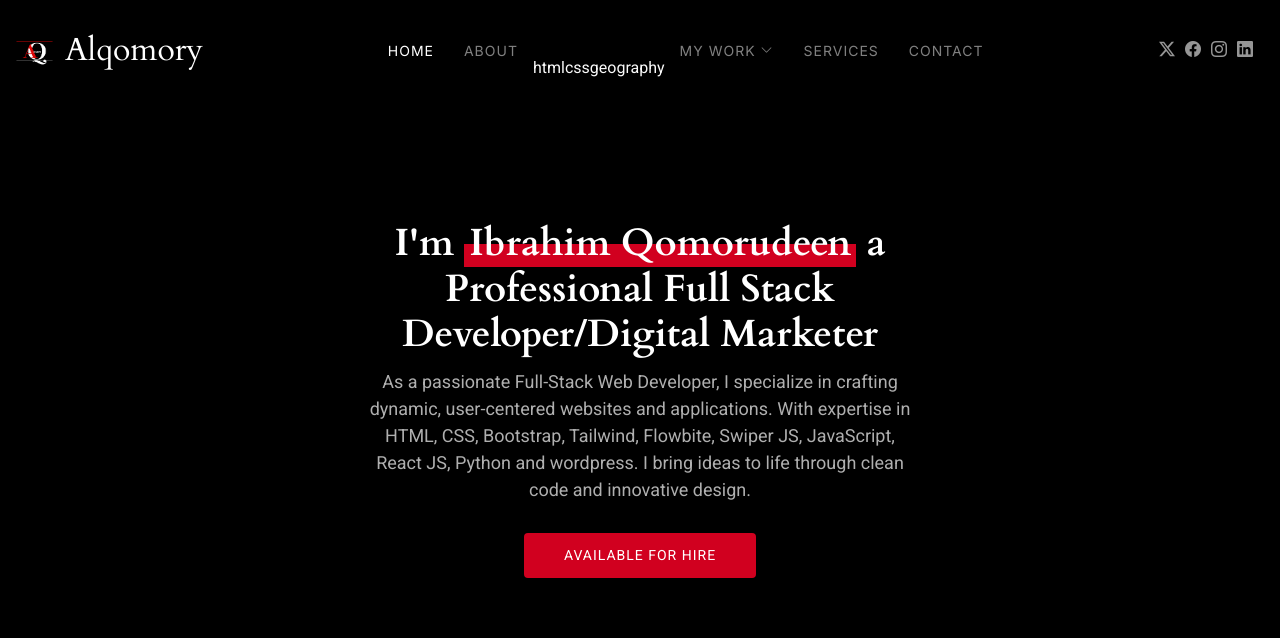
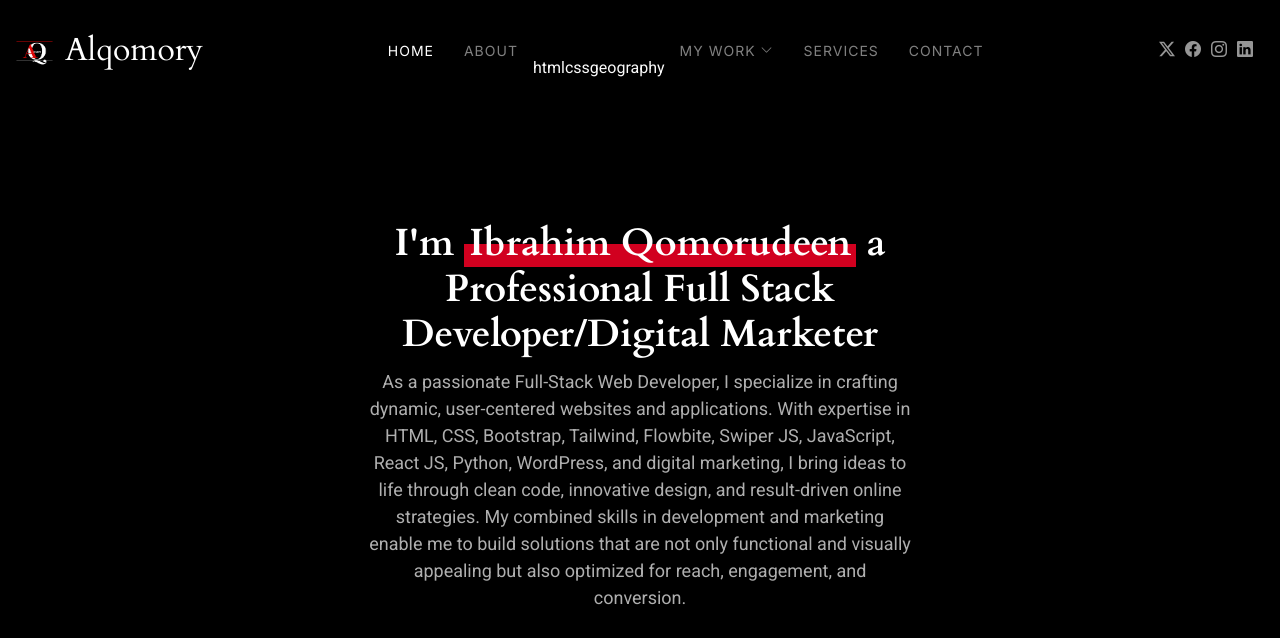
Before and after one commit to Alqomory01/Alqomory, a plain HTML site: page index.html in a window 1280 px wide. Shown: the top 638 px of the page. Drawn offline with Linux system fonts and the light colour scheme.

Commit message:
about developer changed

```diff
--- a/index.html
+++ b/index.html
@@ -138,11 +138,7 @@
                 Professional<span> Full Stack Developer/Digital Marketer</span>
               </h2>
               <p>
-                As a passionate Full-Stack Web Developer, I specialize in
-                crafting dynamic, user-centered websites and applications. With
-                expertise in HTML, CSS, Bootstrap, Tailwind, Flowbite, Swiper
-                JS, JavaScript, React JS, Python and wordpress. I bring ideas to
-                life through clean code and innovative design.
+                As a passionate Full-Stack Web Developer, I specialize in crafting dynamic, user-centered websites and applications. With expertise in HTML, CSS, Bootstrap, Tailwind, Flowbite, Swiper JS, JavaScript, React JS, Python, WordPress, and digital marketing, I bring ideas to life through clean code, innovative design, and result-driven online strategies. My combined skills in development and marketing enable me to build solutions that are not only functional and visually appealing but also optimized for reach, engagement, and conversion.
               </p>
               <a href="contact.html" class="btn-get-started"
                 >Available for Hire<br
```
